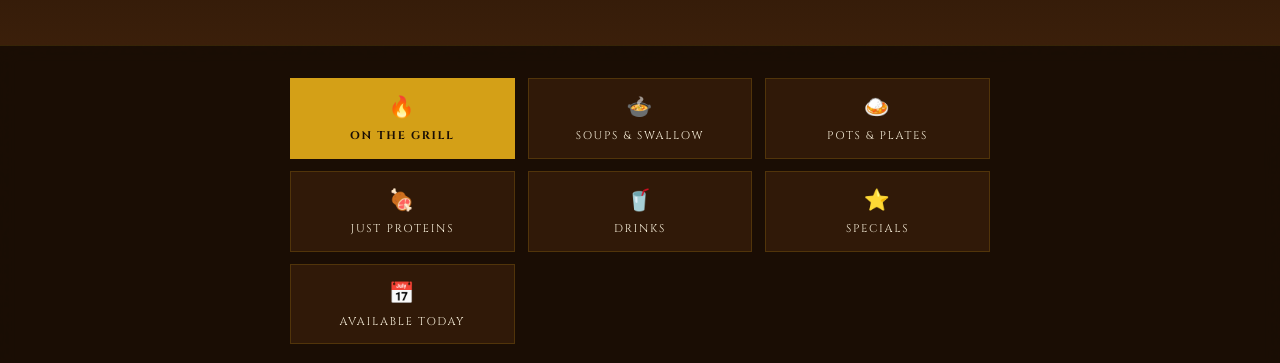
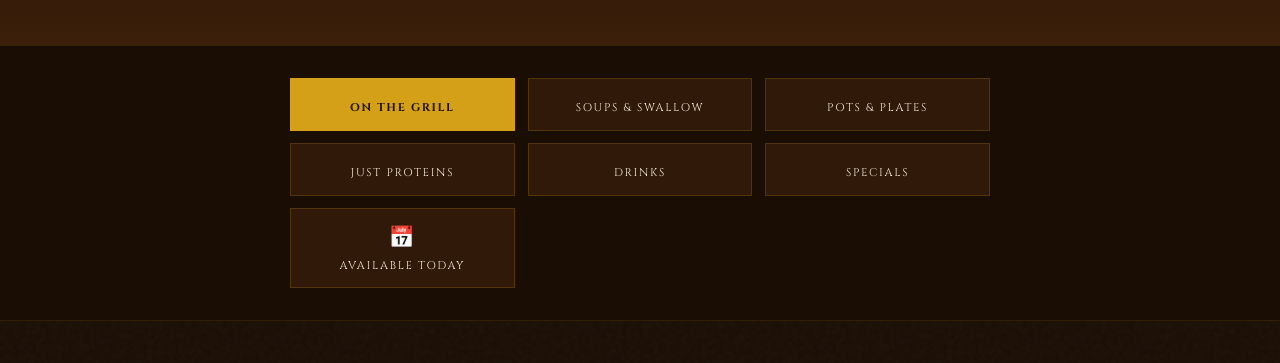
Before and after one commit to me5051/NriGboo, a plain HTML site: page menu.html in a window 1280 px wide. Shown: the part 235-598 px from the top of the page. Drawn offline with nearby package versions, Linux system fonts and the light colour scheme; a web font is replaced by a local one.

Commit message:
Update menu.html

```diff
--- a/menu.html
+++ b/menu.html
@@ -23,22 +23,22 @@
   <div class="tabs-wrapper">
     <div class="tabs">
       <button class="tab-btn active" onclick="switchTab('grill', this)">
-        <span class="tab-icon">🔥</span> On the Grill
+        <span class="tab-icon"></span> On the Grill
       </button>
       <button class="tab-btn" onclick="switchTab('soups', this)">
-        <span class="tab-icon">🍲</span> Soups & Swallow
+        <span class="tab-icon"></span> Soups & Swallow
       </button>
       <button class="tab-btn" onclick="switchTab('pots', this)">
-        <span class="tab-icon">🍛</span> Pots & Plates
+        <span class="tab-icon"></span> Pots & Plates
       </button>
       <button class="tab-btn" onclick="switchTab('proteins', this)">
-        <span class="tab-icon">🍖</span> Just Proteins
+        <span class="tab-icon"></span> Just Proteins
       </button>
       <button class="tab-btn" onclick="switchTab('drinks', this)">
-        <span class="tab-icon">🥤</span> Drinks
+        <span class="tab-icon"></span> Drinks
       </button>
       <button class="tab-btn" onclick="switchTab('specials', this)">
-        <span class="tab-icon">⭐</span> Specials
+        <span class="tab-icon"></span> Specials
       </button>
       <button class="tab-btn" onclick="switchTab('today', this)">
         <span class="tab-icon">📅</span> Available Today
```
